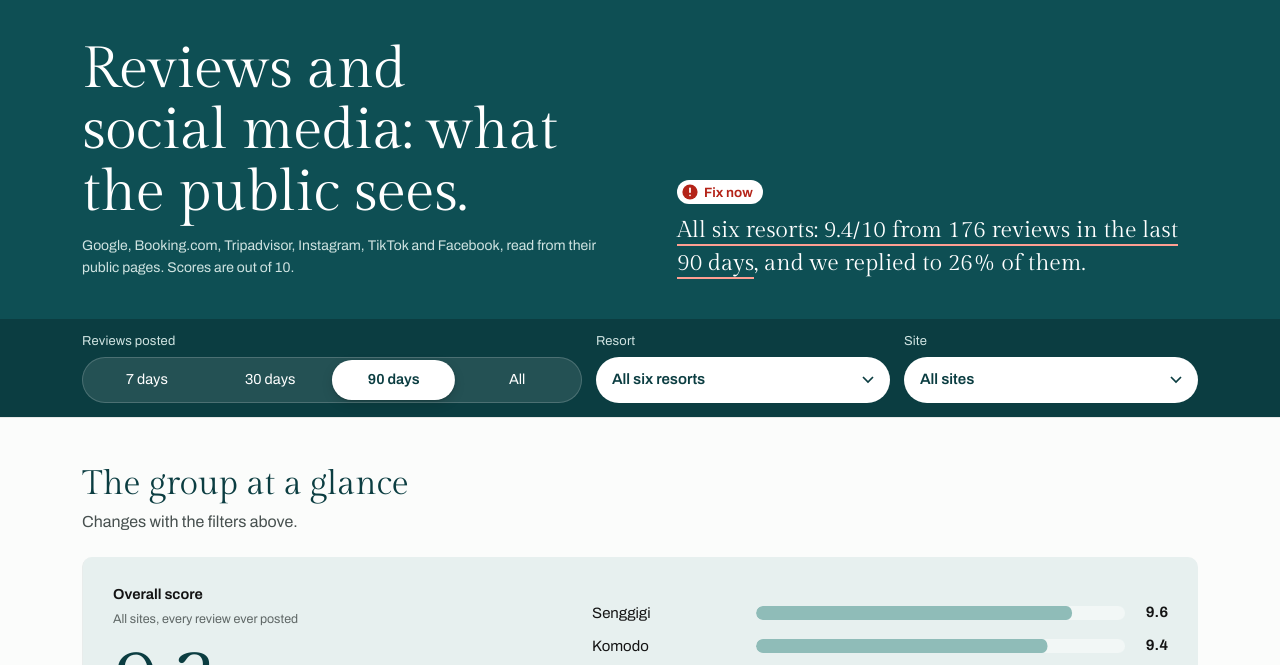
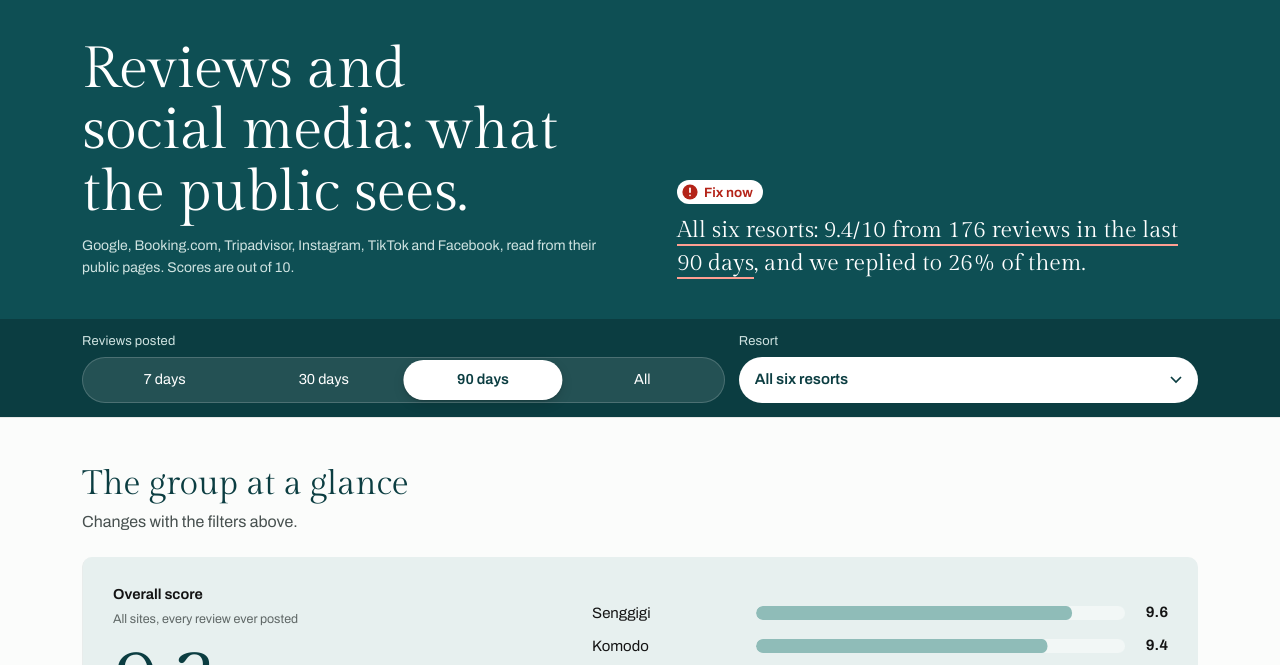
Before and after one commit to declanmsms/sudamala-ceo-dashboard, a plain HTML site: page marketing/index.html in a window 1280 px wide. Shown: the part 116-781 px from the top of the page. Drawn offline with Linux system fonts and the light colour scheme.

Commit message:
Marketing page: site picker lives in "All reviews", like the guest-review page
Rename "Latest reviews" to "All reviews" with its own Site select
(All sites, Google, Booking.com); remove the page-wide site filter.

Co-Authored-By: Claude Opus 5.5 <noreply@anthropic.com>

```diff
--- a/marketing/app.js
+++ b/marketing/app.js
@@ -42,7 +42,7 @@ const REVIEWS = DATA.reviews.map(r => ({ ...r, praise: r.praise.filter(t => !NOT
 
 const SITES = { all: "All sites", Google: "Google", "Booking.com": "Booking.com", Tripadvisor: "Tripadvisor" };
 const PERIOD_TEXT = { 7: "in the last 7 days", 30: "in the last 30 days", 90: "in the last 90 days", all: "across everything collected" };
-const state = { period: "90", resort: "all", site: "all", feed: "all", shown: 10 };
+const state = { period: "90", resort: "all", site: "all", source: "all", feed: "all", shown: 10 };
 
 const scopeResorts = () => (state.resort === "all" ? R : [byId[state.resort]]);
 const scopeText = () => (state.resort === "all" ? "all six resorts" : NAME[state.resort]);
@@ -292,11 +292,12 @@ function social() {
 /* ---------- feed ---------- */
 function renderFeed(base) {
   const chips = clear($("#feed-chips"));
-  const sets = { all: base, low: base.filter(r => r.score < 8), noreply: base.filter(r => r.replied === false) };
+  const mine = base.filter(r => state.source === "all" || r.site === state.source);
+  const sets = { all: mine, low: mine.filter(r => r.score < 8), noreply: mine.filter(r => r.replied === false) };
   for (const [k, label] of [["all", "All"], ["low", "Scores under 8"], ["noreply", "No reply yet"]])
     chips.append(h("button", { type: "button", class: "chip", "aria-pressed": String(state.feed === k), onclick: () => { state.feed = k; state.shown = 10; renderFeed(base); } }, `${label} (${sets[k].length})`));
   const list = sets[state.feed];
-  $("#feed-sub").textContent = `Short extracts from ${siteText()} reviews ${PERIOD_TEXT[state.period]}, ${scopeText()}, newest first. Reviewer names are left out.`;
+  $("#feed-sub").textContent = `Newest first: reviews ${PERIOD_TEXT[state.period]}, ${scopeText()}. Short extracts only; reviewer names are left out.`;
   const ol = clear($("#feed-list"));
   for (const r of list.slice(0, state.shown)) {
     const sc = r.score <= 4 ? "rate-low" : r.score < 8 ? "rate-mid" : "";
@@ -312,7 +313,7 @@ function renderFeed(base) {
         r.praise.map(t => h("span", { class: "tag tag-pos" }, h("span", { "aria-hidden": "true", text: "+" }), h("span", { class: "sr", text: "Praise: " }), t)),
         r.complaints.map(t => h("span", { class: "tag tag-neg" }, h("span", { "aria-hidden": "true", text: "−" }), h("span", { class: "sr", text: "Complaint: " }), t))) : null));
   }
-  if (!list.length) ol.append(h("li", { class: "empty", text: state.site === "Tripadvisor" ? "Tripadvisor review text could not be collected." : "No reviews match. Try a longer period." }));
+  if (!list.length) ol.append(h("li", { class: "empty", text: "No reviews match. Try another site, “All” or a longer period." }));
   const more = $("#more"); more.hidden = list.length <= state.shown; more.textContent = `Show more (${list.length - state.shown} left)`;
 }
 
@@ -321,14 +322,13 @@ function render() {
   const list = filtered().sort((a, b) => a.age - b.age);
   const st = stats(list);
   verdict(list, st); tiles(list, st); findings(); scoreTable(list); compare(); topics(list); guests(list); social(); renderFeed(list);
-  $(".masthead").dataset.filters = `${PERIOD_TEXT[state.period]}, ${scopeText()}, ${lc(SITES[state.site])}`;
+  $(".masthead").dataset.filters = `${PERIOD_TEXT[state.period]}, ${scopeText()}`;
   syncUrl();
 }
 function syncUrl() {
   const q = new URLSearchParams();
   if (state.period !== "90") q.set("period", state.period);
   if (state.resort !== "all") q.set("resort", state.resort);
-  if (state.site !== "all") q.set("site", state.site);
   const qs = q.toString();
   history.replaceState(null, "", location.pathname + (qs ? "?" + qs : "") + location.hash);
 }
@@ -336,7 +336,6 @@ function readUrl() {
   const q = new URLSearchParams(location.search);
   if (["7", "30", "90", "all"].includes(q.get("period"))) state.period = q.get("period");
   if (byId[q.get("resort")]) state.resort = q.get("resort");
-  if (SITES[q.get("site")]) state.site = q.get("site");
 }
 function placeThumbs(animate = true) {
   for (const seg of document.querySelectorAll(".seg-options")) {
@@ -361,21 +360,21 @@ function softSwap() {
 }
 function init() {
   readUrl();
-  const sel = $("#resort"), site = $("#site");
+  const sel = $("#resort"), src = $("#source");
   for (const r of R) sel.append(h("option", { value: r.id, text: `${r.name} (${r.island})` }));
-  for (const [k, v] of Object.entries(SITES)) if (k !== "all") site.append(h("option", { value: k, text: k === "Tripadvisor" ? "Tripadvisor (scores only)" : v }));
+  for (const k of ["Google", "Booking.com"]) src.append(h("option", { value: k, text: k }));
   const form = $("#filters");
   form.querySelector(`input[name=period][value="${state.period}"]`).checked = true;
-  sel.value = state.resort; site.value = state.site;
+  sel.value = state.resort;
   form.addEventListener("submit", e => e.preventDefault());
   form.addEventListener("change", e => {
     const t = e.target;
     if (t.name === "period") { state.period = t.value; placeThumbs(); }
     else if (t.id === "resort") state.resort = t.value;
-    else if (t.id === "site") state.site = t.value;
     state.shown = 10;
     render(); softSwap();
   });
+  src.addEventListener("change", () => { state.source = src.value; state.shown = 10; renderFeed(filtered().sort((a, b) => a.age - b.age)); });
   $("#more").addEventListener("click", () => { state.shown += 10; renderFeed(filtered().sort((a, b) => a.age - b.age)); });
   render();
   for (const g of DATA.gaps) $("#gaps").append(h("li", { text: g }));
--- a/marketing/index.html
+++ b/marketing/index.html
@@ -40,7 +40,7 @@
 </header>
 
 <div class="filterbar" id="filterbar">
-  <form class="wrap filters filters-3" id="filters" aria-label="Filters">
+  <form class="wrap filters filters-2" id="filters" aria-label="Filters">
     <fieldset class="seg">
       <legend>Reviews posted</legend>
       <div class="seg-options">
@@ -53,10 +53,6 @@
     <div class="field">
       <label for="resort">Resort</label>
       <select id="resort" name="resort"><option value="all">All six resorts</option></select>
-    </div>
-    <div class="field">
-      <label for="site">Site</label>
-      <select id="site" name="site"><option value="all">All sites</option></select>
     </div>
   </form>
 </div>
@@ -147,11 +143,14 @@
 
   <section class="section" id="feed" aria-labelledby="feed-h">
     <div class="section-head">
-      <h2 id="feed-h">Latest reviews</h2>
+      <h2 id="feed-h">All reviews</h2>
       <p class="answers" id="feed-sub"></p>
     </div>
-    <div class="feed-tools">
-      <div class="chips" id="feed-chips" role="group" aria-label="Show"></div>
+    <div class="feed-tools" role="group" aria-label="Show">
+      <div class="chips" id="feed-chips"></div>
+      <label class="src-pick"><span>Site</span>
+        <select id="source"><option value="all">All sites</option></select>
+      </label>
     </div>
     <ol class="rv-list" id="feed-list"></ol>
     <div class="issues-more"><button type="button" class="btn" id="more">Show more</button></div>
--- a/marketing/marketing.css
+++ b/marketing/marketing.css
@@ -58,13 +58,5 @@
   .post .eng { grid-column: 2; text-align: left; }
 }
 
-/* Three-control filter bar: period, resort, site */
-@media (min-width: 640px) and (max-width: 1023px) {
-  .filters.filters-3 { grid-template-columns: minmax(0, 1fr) minmax(0, 1fr); }
-  .filters.filters-3 .seg { grid-column: 1 / -1; }
-}
-@media (min-width: 1024px) {
-  .filters.filters-3 { grid-template-columns: minmax(0, 1.7fr) minmax(0, 1fr) minmax(0, 1fr); align-items: end; }
-}
 .mk tr.is-focus th, .mk tr.is-focus td { background: var(--tint); }
 [hidden] { display: none !important; }
```
